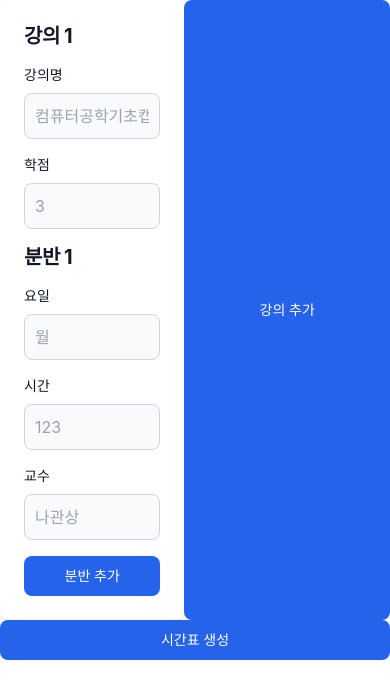
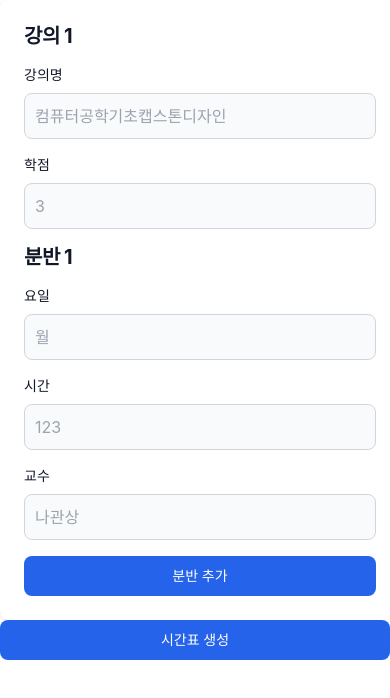
Before and after one commit to wontory/kat, a React (Create React App) app in the folder kat-v2/: page / in a window 390 px wide. Shown: the top 698 px of the page. Built offline with nearby package versions, Linux system fonts and the light colour scheme.

Commit message:
style: overflow, min-width

```diff
--- a/kat-v2/src/App.jsx
+++ b/kat-v2/src/App.jsx
@@ -25,7 +25,7 @@ function App() {
 
   return (
     <form>
-      <div className="flex">
+      <div className="flex overflow-x-scroll">
         {classes.map((classData) => (
           <ClassItem key={classData.id} id={classData.id} />
         ))}
--- a/kat-v2/src/components/Classes/ClassItem.jsx
+++ b/kat-v2/src/components/Classes/ClassItem.jsx
@@ -28,7 +28,7 @@ function ClassItem({ id }) {
   };
 
   return (
-    <Card>
+    <Card style={{ minWidth: 400 }}>
       <h1 className="text-xl font-bold leading-tight tracking-tight text-gray-900 md:text-2xl dark:text-white">
         강의 {id.toString().substring(1)}
       </h1>
--- a/kat-v2/src/components/UI/Card.jsx
+++ b/kat-v2/src/components/UI/Card.jsx
@@ -1,9 +1,12 @@
 import React from 'react';
 
 // eslint-disable-next-line react/prop-types
-function Card({ children }) {
+function Card({ children, style }) {
   return (
-    <div className="w-full bg-white rounded-lg shadow dark:border md:mt-0 sm:max-w-md xl:p-0 dark:bg-gray-800 dark:border-gray-700">
+    <div
+      className="w-full bg-white rounded-lg shadow dark:border md:mt-0 sm:max-w-md xl:p-0 dark:bg-gray-800 dark:border-gray-700"
+      style={style}
+    >
       <div className="p-6 space-y-4 md:space-y-6 sm:p-8">{children}</div>
     </div>
   );
```
